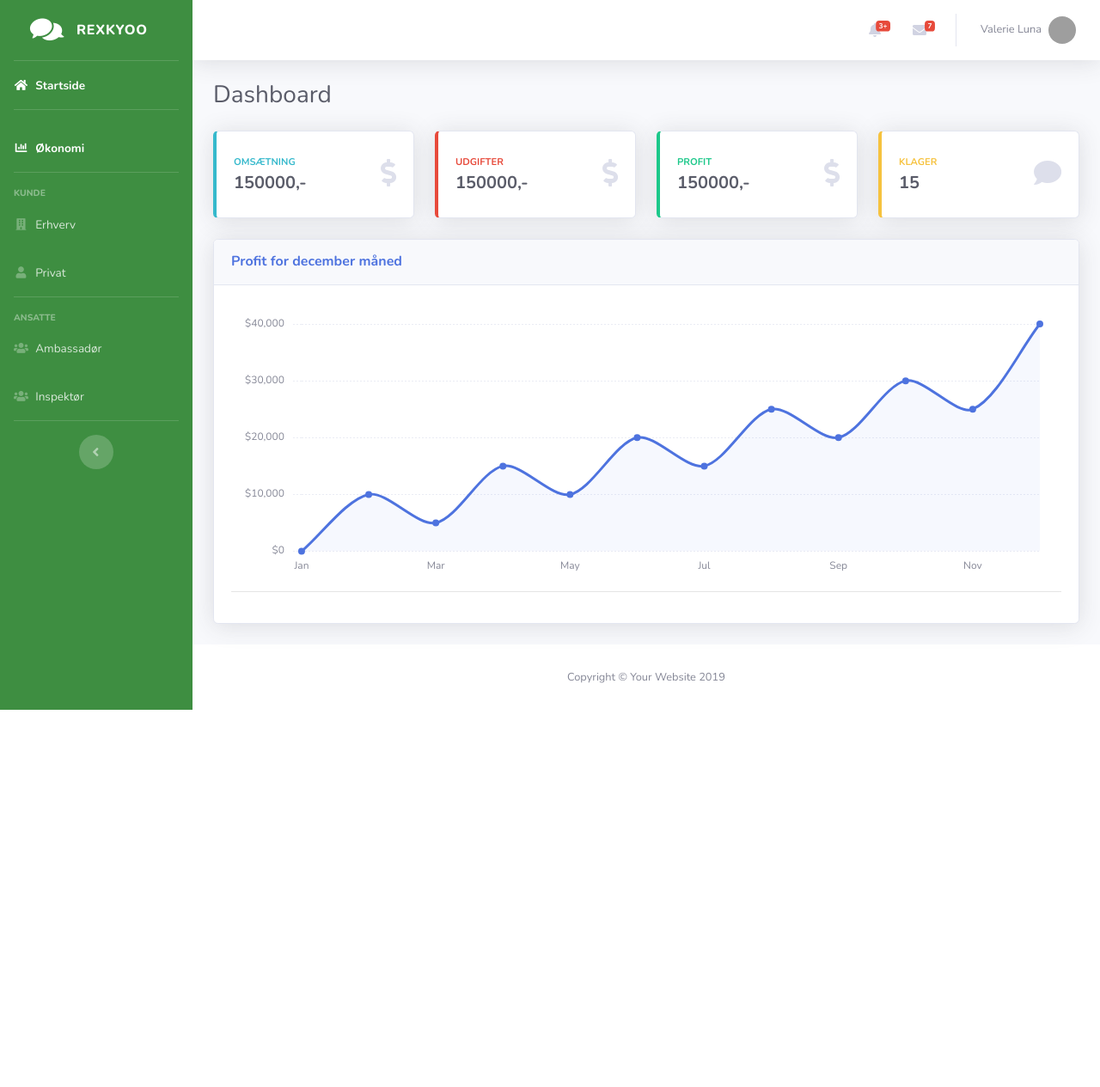
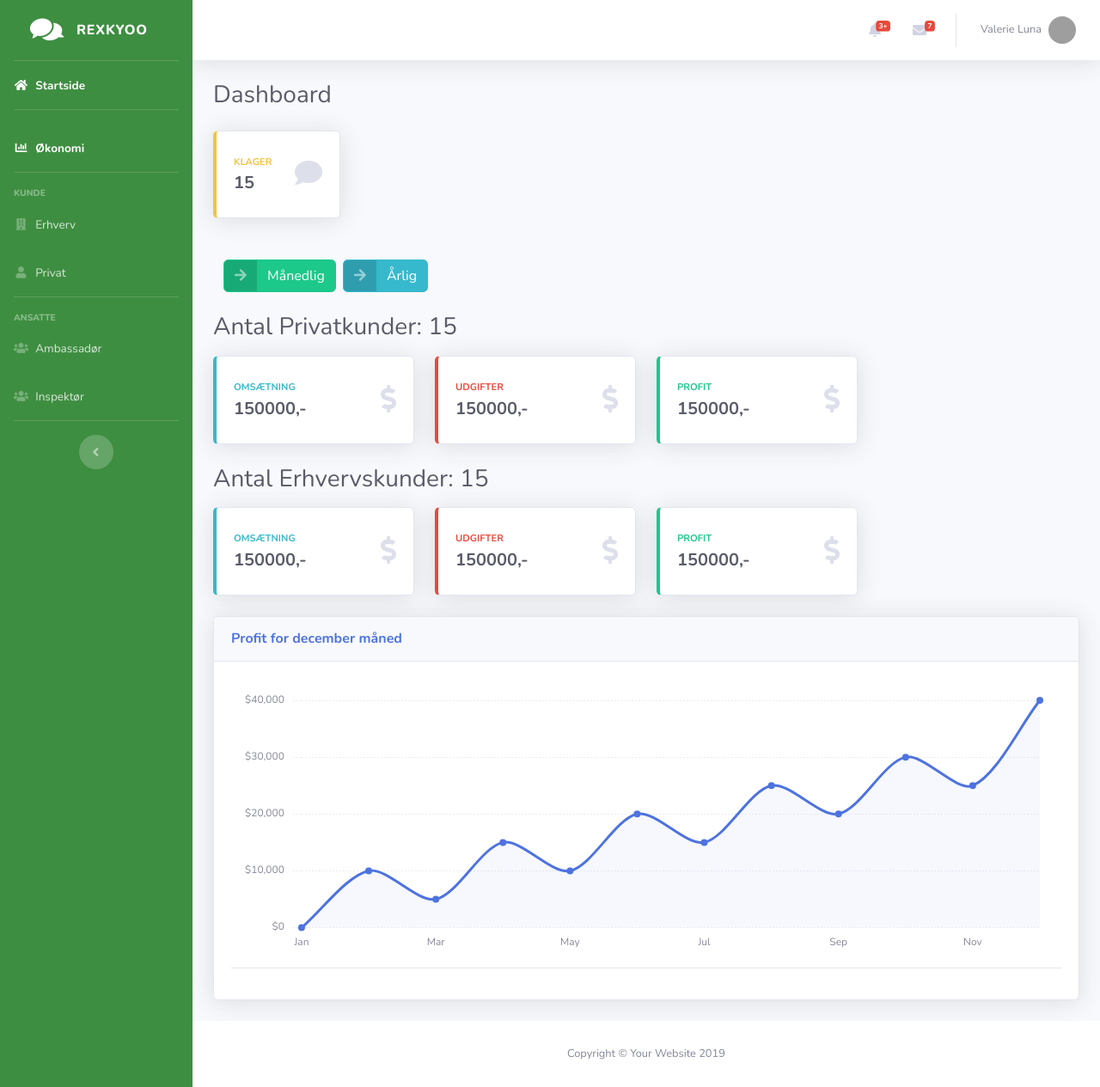
Before and after one commit to SebRC/RexKyoo, a Spring Boot app: page /dashboard/home in a window 1280 px wide. Shown: the whole page at 86% size. Before the commit the page ends 826 px from the top, so only its background shows below. Run offline with Spring Boot 4, Linux system fonts and the light colour scheme; some libraries are stand-ins or nearby versions; grey boxes are pictures that could not be loaded.

Commit message:
add extra html to home page

```diff
--- a/src/main/resources/templates/dashboard/home.html
+++ b/src/main/resources/templates/dashboard/home.html
@@ -49,9 +49,45 @@
             <h1 class="h3 mb-0 text-gray-800">Dashboard</h1>
           </div>
 
+          <div class="row mb-5">
+            <!-- Klager -->
+            <div class="col-2">
+              <div class="card border-left-warning shadow h-100 py-2">
+                <div class="card-body">
+                  <div class="row no-gutters align-items-center">
+                    <div class="col mr-2">
+                      <div class="text-xs font-weight-bold text-warning text-uppercase mb-1">Klager</div>
+                      <div class="h5 mb-0 font-weight-bold text-gray-800">15</div>
+                    </div>
+                    <div class="col-auto">
+                      <i class="fas fa-comment fa-2x text-gray-300"></i>
+                    </div>
+                  </div>
+                </div>
+              </div>
+            </div>
+          </div>
+
+          <div class="row mb-4">
+            <a href="#" class="mr-2 ml-4 btn btn-success btn-icon-split">
+                    <span class="icon text-white-50">
+                      <i class="fas fa-arrow-right"></i>
+                    </span>
+              <span class="text">Månedlig</span>
+            </a>
+            <a href="#" class="btn btn-info btn-icon-split">
+                    <span class="icon text-white-50">
+                      <i class="fas fa-arrow-right"></i>
+                    </span>
+              <span class="text">Årlig</span>
+            </a>
+          </div>
+
+          <h1 class="h3 mb-3 text-gray-800">Antal Privatkunder: 15</h1>
+
           <div class="row mb-4">
 
-            <!-- Omsøtning -->
+            <!-- Omsætning -->
             <div class="col-3">
               <div class="card border-left-info shadow h-100 py-2">
                 <div class="card-body">
@@ -102,17 +138,57 @@
               </div>
             </div>
 
-            <!-- Klager -->
+          </div>
+
+          <h1 class="h3 mb-3 text-gray-800">Antal Erhvervskunder: 15</h1>
+
+          <div class="row mb-4">
+
+            <!-- Omsætning -->
             <div class="col-3">
-              <div class="card border-left-warning shadow h-100 py-2">
+              <div class="card border-left-info shadow h-100 py-2">
                 <div class="card-body">
                   <div class="row no-gutters align-items-center">
                     <div class="col mr-2">
-                      <div class="text-xs font-weight-bold text-warning text-uppercase mb-1">Klager</div>
-                      <div class="h5 mb-0 font-weight-bold text-gray-800">15</div>
+                      <div class="text-xs font-weight-bold text-info text-uppercase mb-1">Omsætning</div>
+                      <div class="h5 mb-0 font-weight-bold text-gray-800">150000,-</div>
                     </div>
                     <div class="col-auto">
-                      <i class="fas fa-comment fa-2x text-gray-300"></i>
+                      <i class="fas fa-dollar-sign fa-2x text-gray-300"></i>
+                    </div>
+                  </div>
+                </div>
+              </div>
+            </div>
+
+            <!-- Udgifter -->
+            <div class="col-3">
+              <div class="card border-left-danger shadow h-100 py-2">
+                <div class="card-body">
+                  <div class="row no-gutters align-items-center">
+                    <div class="col mr-2">
+                      <div class="text-xs font-weight-bold text-danger text-uppercase mb-1">Udgifter</div>
+                      <div class="h5 mb-0 font-weight-bold text-gray-800">150000,-</div>
+                    </div>
+                    <div class="col-auto">
+                      <i class="fas fa-dollar-sign fa-2x text-gray-300"></i>
+                    </div>
+                  </div>
+                </div>
+              </div>
+            </div>
+
+            <!-- Profit -->
+            <div class="col-3">
+              <div class="card border-left-success shadow h-100 py-2">
+                <div class="card-body">
+                  <div class="row no-gutters align-items-center">
+                    <div class="col mr-2">
+                      <div class="text-xs font-weight-bold text-success text-uppercase mb-1">Profit</div>
+                      <div class="h5 mb-0 font-weight-bold text-gray-800">150000,-</div>
+                    </div>
+                    <div class="col-auto">
+                      <i class="fas fa-dollar-sign fa-2x text-gray-300"></i>
                     </div>
                   </div>
                 </div>
```
